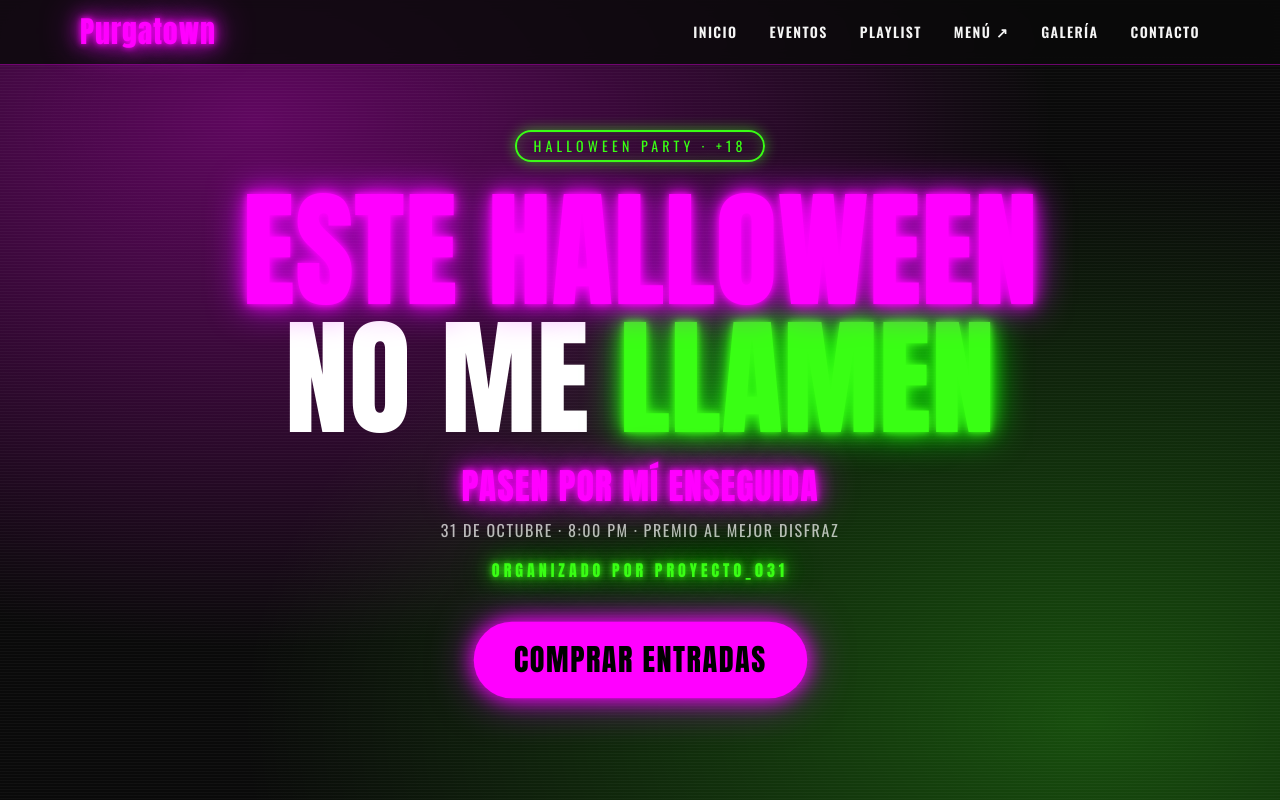
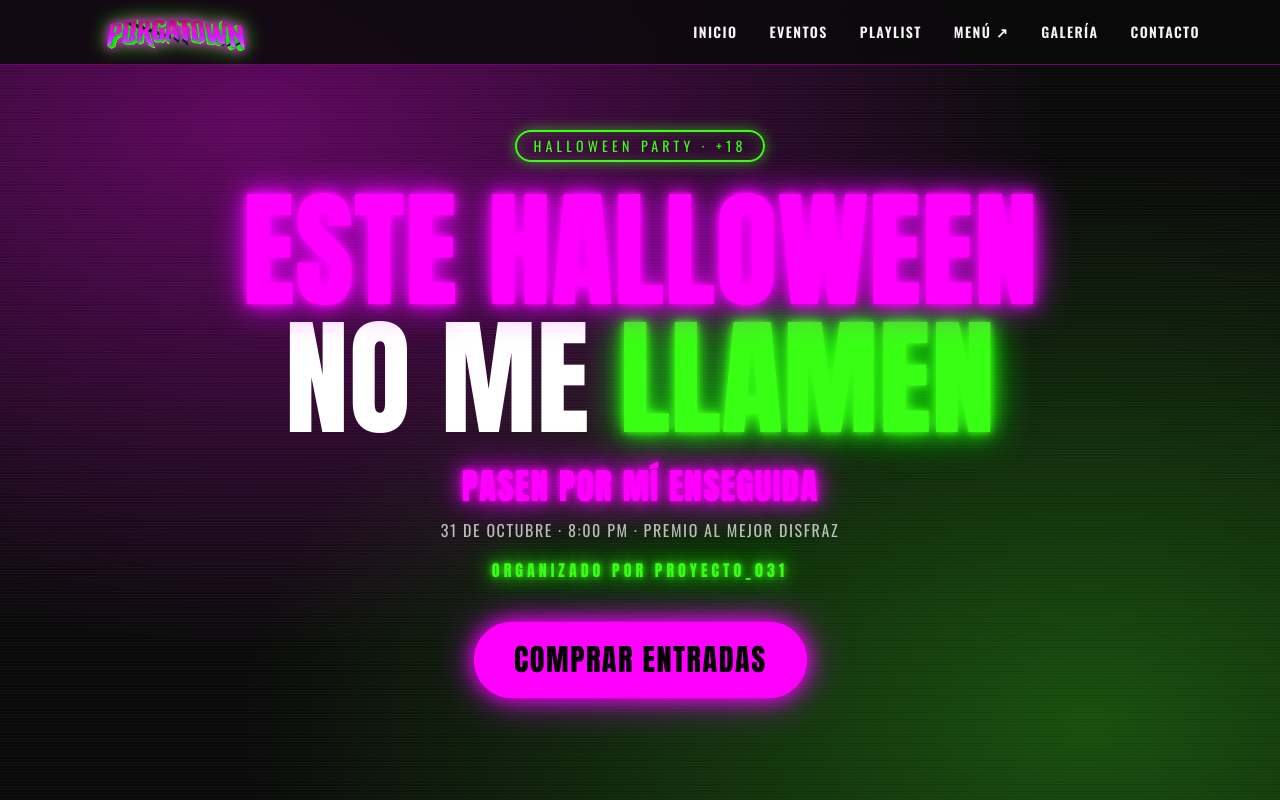
Before and after one commit to J1vc/purgatown, a plain HTML site: page index.html in a window 1280 px wide. Shown: the top 800 px of the page. Drawn offline with nearby package versions, Linux system fonts and the light colour scheme; a script that the page names is missing; a web font is replaced by a local one.

Commit message:
Se cambio el el logo de texto en la barra de navegacion y el footer por el logo del evento y se aplico efecto de parpadeo y brillo neon

```diff
--- a/index.html
+++ b/index.html
@@ -15,7 +15,7 @@
 <!-- ================= NAVBAR ================= -->
 <header class="fixed left-0 right-0 top-0 z-50 bg-ink/85 backdrop-blur border-b border-neon/40 safe-navbar">
   <nav class="max-w-6xl mx-auto flex items-center justify-between px-4 h-16">
-    <a href="#inicio" class="font-goth text-3xl text-neon glow-pink flicker tracking-wide">Purgatown</a>
+    <a href="#inicio" class="brand-link" aria-label="Purgatown, inicio"><img src="assets/img/Purgatown%20png.png" alt="Purgatown" class="brand-logo-nav flicker"></a>
 
     <ul class="hidden md:flex items-center gap-8 uppercase tracking-widest text-sm font-semibold">
       <li><a class="hover:text-lime hover:glow-lime transition" href="#inicio">Inicio</a></li>
@@ -192,7 +192,7 @@
 
 <!-- ================= FOOTER ================= -->
 <footer id="contacto" class="bg-black border-t-2 border-neon/50 px-4 pt-14 text-center safe-footer">
-  <h2 class="font-goth text-5xl text-neon glow-pink flicker">Purgatown</h2>
+  <img src="assets/img/Purgatown%20png.png" alt="Purgatown" class="brand-logo-footer flicker">
   <p class="mt-3 text-white/60 uppercase tracking-widest text-sm">31 de octubre · 8:00 PM · Evento +18</p>
   <p class="mt-2 text-lime glow-lime uppercase tracking-[.25em] text-sm font-semibold">Organizado por proyecto_031</p>
 
--- a/styles.css
+++ b/styles.css
@@ -28,6 +28,11 @@
   .pulse-neon { animation: pulse-neon 1.6s ease-in-out infinite; }
   .floaty { animation: float 4s ease-in-out infinite; }
   .marquee-track { display: flex; width: max-content; animation: marquee 22s linear infinite; }
+
+  /* Purgatown image logo used in the navigation and footer. */
+  .brand-link { display:inline-flex; align-items:center; flex:0 0 auto; }
+  .brand-logo-nav { display:block; width:clamp(8rem, 23vw, 12rem); height:auto; filter:drop-shadow(0 0 5px #FF00FF) drop-shadow(0 0 9px rgba(57,255,20,.65)); }
+  .brand-logo-footer { display:block; width:min(82vw, 22rem); height:auto; margin:0 auto; filter:drop-shadow(0 0 7px #FF00FF) drop-shadow(0 0 12px rgba(57,255,20,.65)); }
 
   /* CTAs respond to hover with lift, glow, and a quick shine. */
   .cta-interactive { position:relative; isolation:isolate; overflow:hidden; transition:transform .25s ease, box-shadow .25s ease, filter .25s ease; }
```
Also changed, not shown: assets/img/Purgatown png.png (added).
